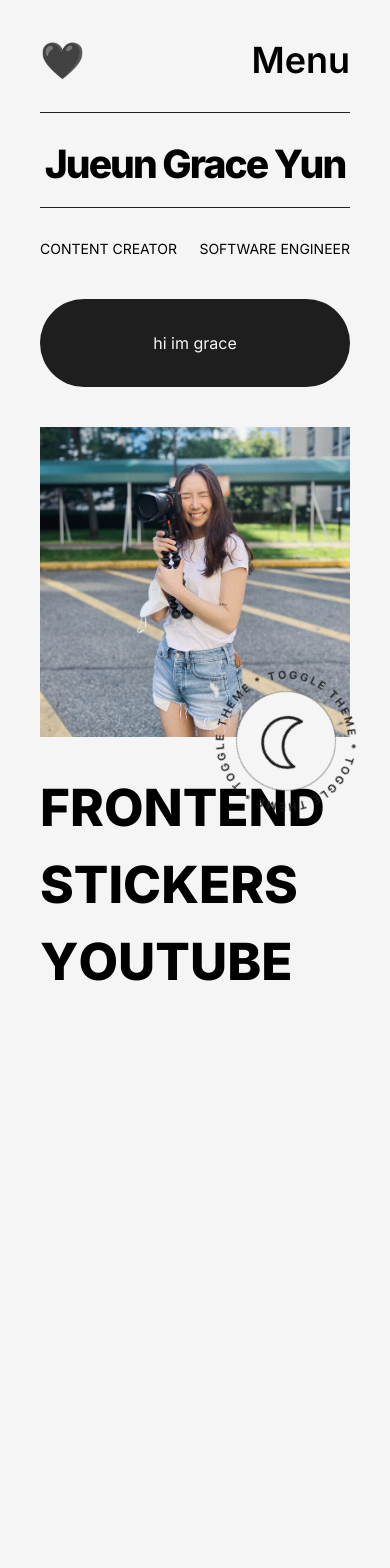
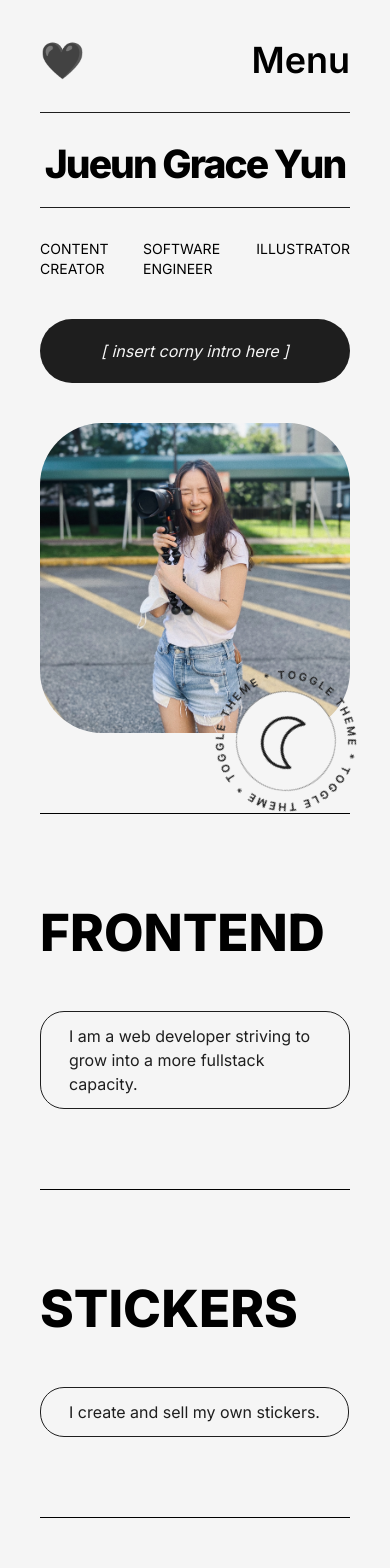
Before and after one commit to iteratetograceness/joonierepo, a Next.js app: page / in a window 390 px wide. Shown: the top 1568 px of the page. Before the commit the page ends 1039 px from the top, so only its background shows below. Built offline with nearby package versions, Linux system fonts and the light colour scheme.

Commit message:
homepage animation

```diff
--- /dev/null
+++ b/components/common/Button.tsx
@@ -0,0 +1,26 @@
+import Link from 'next/link'
+import * as styles from './styles'
+
+type Props = {
+  variant: 'solid' | 'outline'
+  href?: string
+  onClick?: () => void
+  text: string
+}
+
+const Button = ({ variant, href, onClick, text }: Props) => {
+  if (href)
+    return (
+      <Link href={href} passHref>
+        <a className={styles.button(variant === 'solid')}>{text}</a>
+      </Link>
+    )
+
+  return (
+    <button className={styles.button(variant === 'solid')} onClick={onClick}>
+      {text}
+    </button>
+  )
+}
+
+export default Button
--- /dev/null
+++ b/components/common/Parallax.tsx
@@ -0,0 +1,52 @@
+/**
+ * https://samuelkraft.com/blog/spring-parallax-framer-motion-guide
+ */
+
+import { useState, useRef, useLayoutEffect, ReactNode } from 'react'
+import { m, useViewportScroll, useTransform, useSpring, useReducedMotion } from 'framer-motion'
+
+type ParallaxProps = {
+  children: ReactNode
+  offset?: number
+}
+
+const Parallax = ({ children, offset = 50 }: ParallaxProps): JSX.Element => {
+  const prefersReducedMotion = useReducedMotion()
+  const [elementTop, setElementTop] = useState(0)
+  const [clientHeight, setClientHeight] = useState(0)
+  const ref = useRef(null)
+
+  const { scrollY } = useViewportScroll()
+
+  // start animation when in view:
+  const initial = elementTop - clientHeight
+  // end animation when scrolled by offset
+  const final = elementTop + offset
+
+  const yRange = useTransform(scrollY, [initial, final], [offset, -offset])
+  const y = useSpring(yRange, { stiffness: 400, damping: 90 })
+
+  useLayoutEffect(() => {
+    const element = ref.current
+    // save our layout measurements in a function in order to trigger
+    // it both on mount and on resize
+    const onResize = () => {
+      // use getBoundingClientRect instead of offsetTop in order to
+      // get the offset relative to the viewport
+      if (element)
+        setElementTop((element as HTMLElement).getBoundingClientRect().top + window.scrollY || window.pageYOffset)
+      setClientHeight(window.innerHeight)
+    }
+    onResize()
+    window.addEventListener('resize', onResize)
+    return () => window.removeEventListener('resize', onResize)
+  }, [ref])
+
+  if (prefersReducedMotion) {
+    return <>{children}</>
+  }
+
+  return <m.div style={{ y }}>{children}</m.div>
+}
+
+export default Parallax
--- a/components/common/index.ts
+++ b/components/common/index.ts
@@ -3,3 +3,4 @@ export { default as Navigation } from './Navigation'
 export { default as ThemeButton } from './ThemeButton'
 export { default as MobileMenuModal } from './MobileMenuModal'
 export { default as Line } from './Line'
+export { default as Parallax } from './Parallax'
--- a/components/common/styles.ts
+++ b/components/common/styles.ts
@@ -177,3 +177,30 @@ export const circle = classnames(
   margin('m-3'),
   inset('top-[-60%]' as TTailwindString, 'left-[-35px]' as TTailwindString)
 )
+
+/**
+ * Button/Link
+ */
+const solidBg = classnames(backgroundColor('bg-black', 'dark:bg-white'))
+const outlineBg = classnames(backgroundColor('bg-white', 'dark:bg-black'))
+export const button = (isSolid: boolean) =>
+  classnames(
+    padding('p-3', 'px-7'),
+    backgroundColor({
+      [solidBg]: isSolid,
+      [outlineBg]: !isSolid,
+    }),
+    borderColor({
+      'border-black': !isSolid,
+      'dark:border-white': !isSolid,
+    }),
+    borderWidth('!border-1'),
+    width('w-fit'),
+    textColor({
+      'text-black': !isSolid,
+      'dark:text-white': !isSolid,
+      'text-white': isSolid,
+      'dark:text-black': isSolid,
+    }),
+    borderRadius('rounded-3xl')
+  )
--- a/components/homepage/Main.tsx
+++ b/components/homepage/Main.tsx
@@ -1,89 +1,65 @@
+/* eslint-disable react/no-unescaped-entities */
 import Image from 'next/image'
 import * as styles from './styles'
 import { ABOUT } from '@constants'
-import { m, useAnimation } from 'framer-motion'
+import { m } from 'framer-motion'
+import RotateText from './RotateText'
+import Button from '@components/common/Button'
 
 const Main = () => {
-  const control1 = useAnimation()
-  const control2 = useAnimation()
-  const control3 = useAnimation()
-
-  const controls = [control1, control2, control3]
-
   const main = {
-    hover: { opacity: 1 },
+    animate: { transition: { delayChildren: 0.2, staggerChildren: 0.2, duration: 0.5 } },
   }
 
-  const container = {
-    rotate: { transition: { staggerChildren: 0.035 } },
-  }
-
-  const times = [0.5, 0.5, 0.5, 0.55, 0.6, 0.63, 0.57, 0.5]
-
-  const frontLetter = {
-    initial: { y: '0%', rotateX: 0 },
-    rotate: (i: number) => ({
-      y: ['-60%', '0%'],
-      rotateX: [-90, 0],
-      scaleX: [0.4, 1],
-      scaleY: [0.4, 1],
-      transition: { duration: times[i] },
-    }),
-  }
-
-  const backLetter = {
-    initial: { y: '-120%', rotateX: 90 },
-    rotate: (i: number) => ({
-      y: ['0%', '60%'],
-      rotateX: [0, 90],
-      scaleX: [1, 0.4],
-      scaleY: [1, 0.4],
-      transition: { duration: times[i] },
-    }),
+  const items = {
+    animate: { scale: 1 },
+    initial: { scale: 0.9 },
   }
 
   return (
-    <section className={styles.mainContainer}>
-      <div className={styles.leftOfImage}>hi im grace</div>
+    <>
+      <m.section variants={main} animate="animate" initial="initial" className={styles.mainContainer}>
+        <m.div variants={items} className={styles.leftOfImage}>
+          <p className={styles.welcomeText}>[ insert corny intro here ]</p>
+          <svg viewBox="50 50 400 400" className={styles.svg} width="100%">
+            <path
+              id="curve"
+              d="M250,400 a150,150 0 0,1 0,-300a150,150 0 0,1 0,300Z"
+              transform="rotate(12,250,250)"
+              fill="transparent"
+            />
+            <text className={styles.curvedText}>
+              <textPath dx="5%" xlinkHref="#curve" textLength="920">
+                HELLO * THERE * FRIEND *
+              </textPath>
+            </text>
+          </svg>
+        </m.div>
+        <m.div variants={items}>
           <Image
             src="/grace.jpg"
             alt=""
             layout="responsive"
             width={700}
             height={700}
-        // style={{ borderRadius: '20% 20%' }}
+            style={{ borderRadius: '20% 20%' }}
             priority
           />
+        </m.div>
+      </m.section>
+      <hr className={styles.line} />
+      <section>
         <div className={styles.aboutContainer}>
-        {ABOUT.map((item, i) => (
-          <m.div
-            className={styles.animateContainer}
-            key={item.title}
-            variants={main}
-            animate={controls[i]}
-            initial="initial"
-            onHoverStart={() => controls[i].start('rotate')}
-            onAnimationComplete={() => controls[i].stop()}
-          >
-            <m.div className={styles.textContainer} variants={container}>
-              {Array.from(item.title).map((char, i) => (
-                <m.span custom={i} variants={frontLetter} className={styles.about} key={char + i}>
-                  {char}
-                </m.span>
-              ))}
-            </m.div>
-            <m.div className={styles.textContainer} variants={container}>
-              {Array.from(item.title).map((char, i) => (
-                <m.span custom={i} variants={backLetter} className={styles.about} key={char + i}>
-                  {char}
-                </m.span>
-              ))}
-            </m.div>
-            <div className={styles.aboutCover}>{item.title}</div>
-          </m.div>
+          {ABOUT.map(item => (
+            <>
+              <RotateText key={item.title} text={item.title} />
+              <Button variant="outline" text={item.subtitle} href="/" />
+              <hr className={styles.line} />
+            </>
           ))}
         </div>
       </section>
+    </>
   )
 }
 
--- a/components/homepage/Name.tsx
+++ b/components/homepage/Name.tsx
@@ -20,6 +20,7 @@ const Name = () => {
         <div className={styles.info}>
           <span>CONTENT CREATOR</span>
           <span>SOFTWARE ENGINEER</span>
+          <span>ILLUSTRATOR</span>
         </div>
       </section>
     </>
--- /dev/null
+++ b/components/homepage/RotateText.tsx
@@ -0,0 +1,70 @@
+import { m, useAnimation } from 'framer-motion'
+import * as styles from './styles'
+
+type Props = {
+  text: string
+}
+
+const RotateText = ({ text }: Props) => {
+  const controls = useAnimation()
+
+  const main = {
+    hover: { opacity: 1 },
+  }
+
+  const container = {
+    rotate: { transition: { staggerChildren: 0.035 } },
+  }
+
+  const times = [0.5, 0.5, 0.5, 0.55, 0.6, 0.63, 0.57, 0.5]
+
+  const frontLetter = {
+    initial: { y: '0%', rotateX: 0 },
+    rotate: (i: number) => ({
+      y: ['-50%', '0%'],
+      rotateX: [-90, 0],
+      scaleX: [0.4, 1],
+      scaleY: [0.4, 1],
+      transition: { duration: times[i] },
+    }),
+  }
+
+  const backLetter = {
+    initial: { y: '-120%', rotateX: 90 },
+    rotate: (i: number) => ({
+      y: ['0%', '50%'],
+      rotateX: [0, 90],
+      scaleX: [1, 0.4],
+      scaleY: [1, 0.4],
+      transition: { duration: times[i] },
+    }),
+  }
+
+  return (
+    <m.div
+      className={styles.animateContainer}
+      variants={main}
+      animate={controls}
+      initial="initial"
+      onHoverStart={() => controls.start('rotate')}
+    >
+      <m.div className={styles.textContainer} variants={container}>
+        {Array.from(text).map((char, i) => (
+          <m.span custom={i} variants={frontLetter} className={styles.about} key={char + i}>
+            {char}
+          </m.span>
+        ))}
+      </m.div>
+      <m.div className={styles.textContainer} variants={container}>
+        {Array.from(text).map((char, i) => (
+          <m.span custom={i} variants={backLetter} className={styles.about} key={char + i}>
+            {char}
+          </m.span>
+        ))}
+      </m.div>
+      <div className={styles.aboutCover}>{text}</div>
+    </m.div>
+  )
+}
+
+export default RotateText
--- a/components/homepage/styles.ts
+++ b/components/homepage/styles.ts
@@ -3,8 +3,10 @@ import classnames, {
   backgroundColor,
   borderRadius,
   display,
+  fill,
   flexDirection,
   fontSize,
+  fontStyle,
   fontWeight,
   gap,
   gridTemplateColumns,
@@ -51,6 +53,15 @@ export const leftOfImage = classnames(
   margin('mb-2', 'lg:mb-0')
 )
 
+export const svg = classnames(display('hidden', 'lg:block'))
+export const curvedText = classnames(
+  fontSize('text-6xl'),
+  fontWeight('font-bold'),
+  fill('fill-white', 'dark:fill-black')
+)
+
+export const welcomeText = classnames(position('absolute'), textAlign('text-center'), fontStyle('italic'))
+
 export const info = classnames(
   display('flex'),
   justifyContent('justify-between'),
@@ -72,7 +83,7 @@ export const aboutContainer = classnames(
   justifyContent('justify-between'),
   width('w-full')
 )
-export const animateContainer = classnames(height('h-2/6'))
+export const animateContainer = classnames(height('h-2/6'), margin('mb-10'))
 export const textContainer = classnames(position('absolute'), display('flex'), transformOrigin('origin-about'))
 export const about = classnames(
   fontSize(
@@ -85,3 +96,5 @@ export const about = classnames(
 )
 export const aboutCover = classnames(about, opacity('opacity-0'))
 export const aboutSub = classnames(fontSize('text-sm'), position('!absolute'))
+
+export const line = classnames(margin('my-20'))
```
Lines whose indentation alone changed are shown as unchanged.
